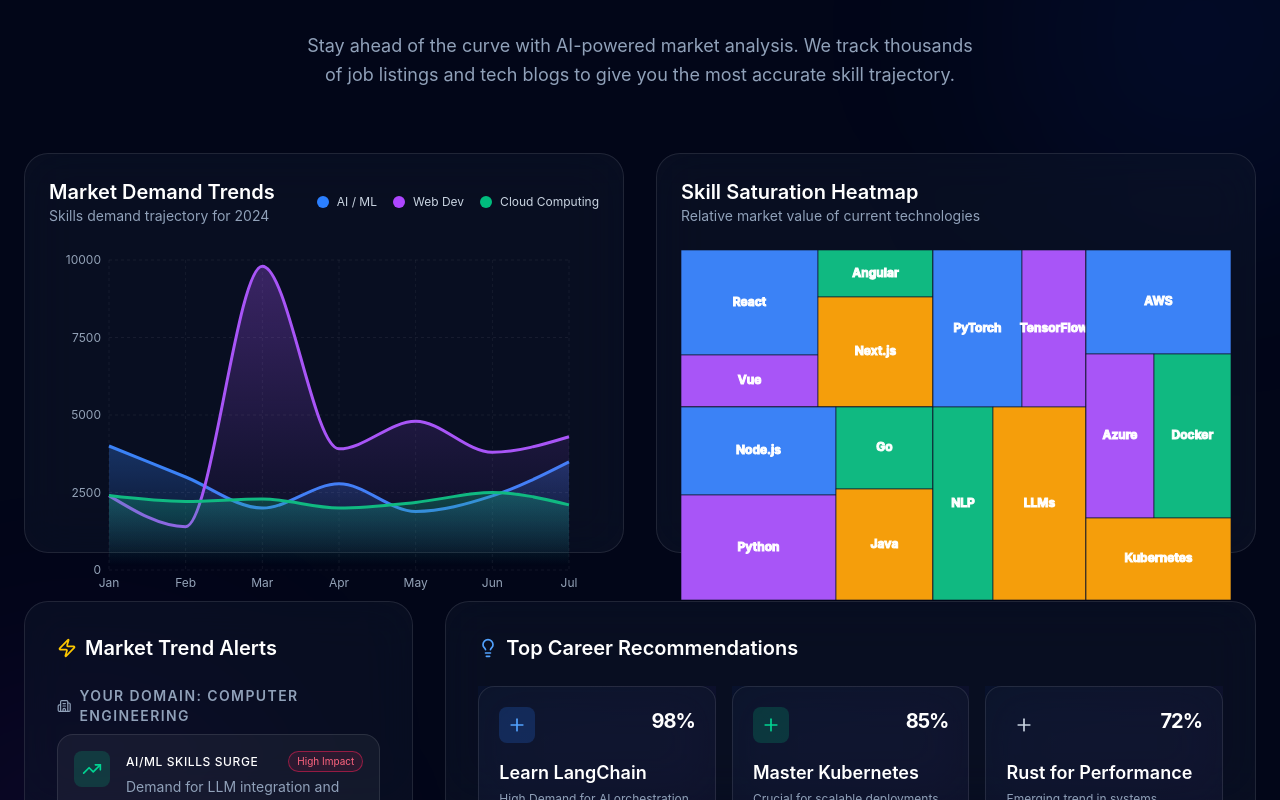
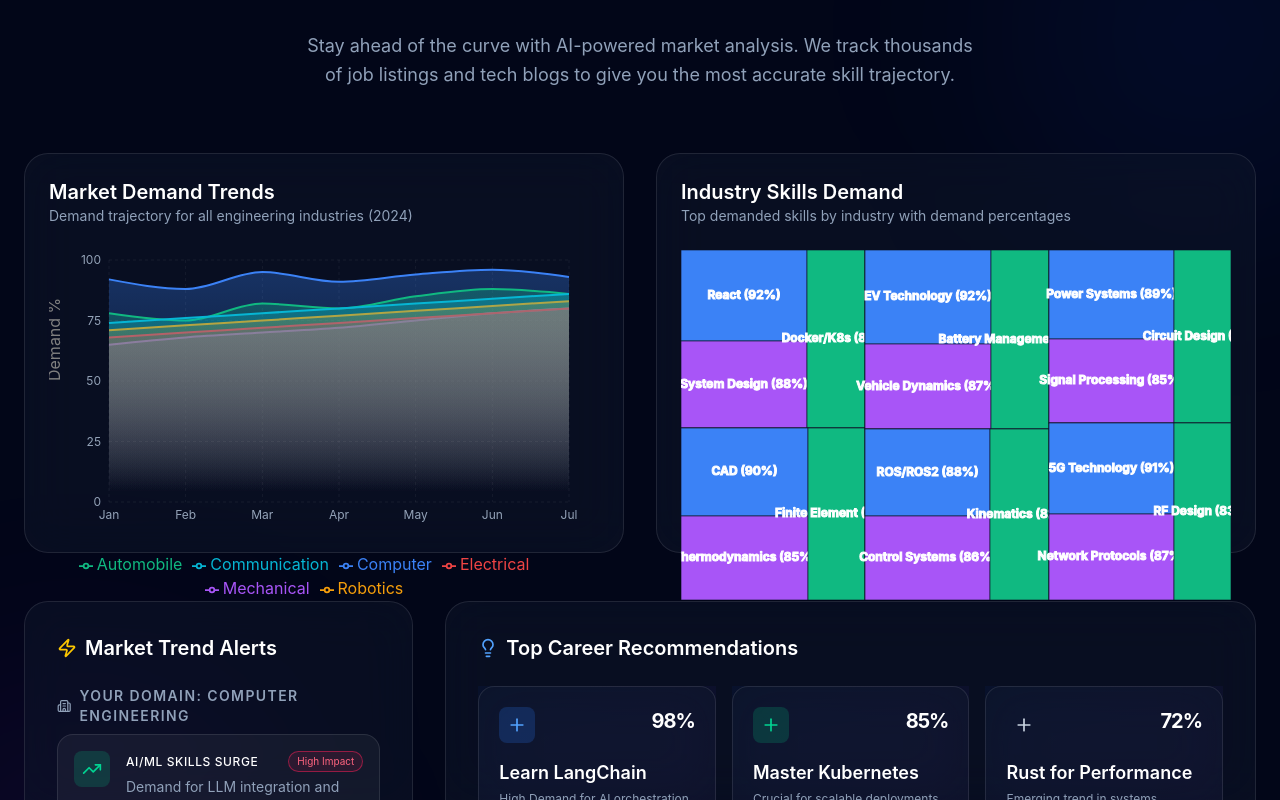
Before and after one commit to Varun-317/TECH-TITANS, a React (Vite) app: page / in a window 1280 px wide. Shown: the part 4256-5056 px from the top of the page. Built offline with nearby package versions, Linux system fonts and the light colour scheme.

Commit message:
feat: update market demand charts to show all 6 engineering industries with LPA salary format

```diff
--- a/src/components/SkillHeatmap.jsx
+++ b/src/components/SkillHeatmap.jsx
@@ -1,47 +1,66 @@
-import React from 'react';
-import { Treemap, ResponsiveContainer, Tooltip } from 'recharts';
-import { motion } from 'framer-motion';
+import React from "react";
+import { Treemap, ResponsiveContainer, Tooltip } from "recharts";
+import { motion } from "framer-motion";
 
 const data = [
     {
-        name: 'Frontend',
+        name: "Computer Engineering",
         children: [
-            { name: 'React', size: 4000 },
-            { name: 'Vue', size: 2000 },
-            { name: 'Angular', size: 1500 },
-            { name: 'Next.js', size: 3500 },
+            { name: "React (92%)", size: 4000 },
+            { name: "System Design (88%)", size: 3800 },
+            { name: "Docker/K8s (85%)", size: 3600 },
         ],
     },
     {
-        name: 'Backend',
+        name: "Mechanical Engineering",
         children: [
-            { name: 'Node.js', size: 3800 },
-            { name: 'Python', size: 4500 },
-            { name: 'Go', size: 2200 },
-            { name: 'Java', size: 3000 },
+            { name: "CAD (90%)", size: 3900 },
+            { name: "Thermodynamics (85%)", size: 3700 },
+            { name: "Finite Element (80%)", size: 3400 },
         ],
     },
     {
-        name: 'AI/ML',
+        name: "Automobile Engineering",
         children: [
-            { name: 'PyTorch', size: 3900 },
-            { name: 'TensorFlow', size: 2800 },
-            { name: 'NLP', size: 3200 },
-            { name: 'LLMs', size: 5000 },
+            { name: "EV Technology (92%)", size: 4100 },
+            { name: "Vehicle Dynamics (87%)", size: 3750 },
+            { name: "Battery Management (84%)", size: 3600 },
         ],
     },
     {
-        name: 'Cloud',
+        name: "Robotics & Automation",
         children: [
-            { name: 'AWS', size: 4200 },
-            { name: 'Azure', size: 3100 },
-            { name: 'Docker', size: 3500 },
-            { name: 'Kubernetes', size: 3300 },
+            { name: "ROS/ROS2 (88%)", size: 3800 },
+            { name: "Control Systems (86%)", size: 3700 },
+            { name: "Kinematics (82%)", size: 3500 },
+        ],
+    },
+    {
+        name: "Electrical Engineering",
+        children: [
+            { name: "Power Systems (89%)", size: 3850 },
+            { name: "Signal Processing (85%)", size: 3650 },
+            { name: "Circuit Design (81%)", size: 3450 },
+        ],
+    },
+    {
+        name: "Communication Engineering",
+        children: [
+            { name: "5G Technology (91%)", size: 4000 },
+            { name: "Network Protocols (87%)", size: 3750 },
+            { name: "RF Design (83%)", size: 3550 },
         ],
     },
 ];
 
-const COLORS = ['#3b82f6', '#a855f7', '#10b981', '#f59e0b', '#ef4444'];
+const COLORS = [
+    "#3b82f6",
+    "#a855f7",
+    "#10b981",
+    "#f59e0b",
+    "#ef4444",
+    "#06b6d4",
+];
 
 const CustomizedContent = (props) => {
     const { root, depth, x, y, width, height, index, name } = props;
@@ -55,7 +74,7 @@ const CustomizedContent = (props) => {
                 height={height}
                 style={{
                     fill: COLORS[index % COLORS.length],
-                    stroke: '#0f172a',
+                    stroke: "#0f172a",
                     strokeWidth: 2 / (depth + 1),
                     strokeOpacity: 1,
                 }}
@@ -86,8 +105,8 @@ const SkillHeatmap = () => {
             className="bg-slate-900/50 backdrop-blur-xl border border-white/10 p-6 rounded-3xl h-[400px]"
         >
             <div className="mb-6">
-                <h3 className="text-xl font-semibold text-white">Skill Saturation Heatmap</h3>
-                <p className="text-slate-400 text-sm">Relative market value of current technologies</p>
+                <h3 className="text-xl font-semibold text-white">Industry Skills Demand</h3>
+                <p className="text-slate-400 text-sm">Top demanded skills by industry with demand percentages</p>
             </div>
 
             <ResponsiveContainer width="100%" height="100%">
@@ -101,10 +120,10 @@ const SkillHeatmap = () => {
                 >
                     <Tooltip
                         contentStyle={{
-                            backgroundColor: '#0f172a',
-                            border: '1px solid rgba(255,255,255,0.1)',
-                            borderRadius: '12px',
-                            color: '#fff'
+                            backgroundColor: "#0f172a",
+                            border: "1px solid rgba(255,255,255,0.1)",
+                            borderRadius: "12px",
+                            color: "#fff",
                         }}
                     />
                 </Treemap>
--- a/src/components/TrendChart.jsx
+++ b/src/components/TrendChart.jsx
@@ -3,13 +3,13 @@ import { AreaChart, Area, XAxis, YAxis, CartesianGrid, Tooltip, ResponsiveContai
 import { motion } from 'framer-motion';
 
 const data = [
-    { month: 'Jan', AI: 4000, WebDev: 2400, Cloud: 2400 },
-    { month: 'Feb', AI: 3000, WebDev: 1398, Cloud: 2210 },
-    { month: 'Mar', AI: 2000, WebDev: 9800, Cloud: 2290 },
-    { month: 'Apr', AI: 2780, WebDev: 3908, Cloud: 2000 },
-    { month: 'May', AI: 1890, WebDev: 4800, Cloud: 2181 },
-    { month: 'Jun', AI: 2390, WebDev: 3800, Cloud: 2500 },
-    { month: 'Jul', AI: 3490, WebDev: 4300, Cloud: 2100 },
+    { month: 'Jan', Computer: 92, Mechanical: 65, Automobile: 78, Robotics: 71, Electrical: 68, Communication: 74 },
+    { month: 'Feb', Computer: 88, Mechanical: 68, Automobile: 75, Robotics: 73, Electrical: 70, Communication: 76 },
+    { month: 'Mar', Computer: 95, Mechanical: 70, Automobile: 82, Robotics: 75, Electrical: 72, Communication: 78 },
+    { month: 'Apr', Computer: 91, Mechanical: 72, Automobile: 80, Robotics: 77, Electrical: 74, Communication: 80 },
+    { month: 'May', Computer: 94, Mechanical: 75, Automobile: 85, Robotics: 79, Electrical: 76, Communication: 82 },
+    { month: 'Jun', Computer: 96, Mechanical: 78, Automobile: 88, Robotics: 81, Electrical: 78, Communication: 84 },
+    { month: 'Jul', Computer: 93, Mechanical: 80, Automobile: 86, Robotics: 83, Electrical: 80, Communication: 86 },
 ];
 
 const TrendChart = () => {
@@ -20,41 +20,37 @@ const TrendChart = () => {
             viewport={{ once: true }}
             className="bg-slate-900/50 backdrop-blur-xl border border-white/10 p-6 rounded-3xl h-[400px]"
         >
-            <div className="flex items-center justify-between mb-6">
-                <div>
-                    <h3 className="text-xl font-semibold text-white">Market Demand Trends</h3>
-                    <p className="text-slate-400 text-sm">Skills demand trajectory for 2024</p>
-                </div>
-                <div className="flex gap-4">
-                    <div className="flex items-center gap-2">
-                        <div className="w-3 h-3 rounded-full bg-blue-500"></div>
-                        <span className="text-xs text-slate-300">AI / ML</span>
-                    </div>
-                    <div className="flex items-center gap-2">
-                        <div className="w-3 h-3 rounded-full bg-purple-500"></div>
-                        <span className="text-xs text-slate-300">Web Dev</span>
-                    </div>
-                    <div className="flex items-center gap-2">
-                        <div className="w-3 h-3 rounded-full bg-emerald-500"></div>
-                        <span className="text-xs text-slate-300">Cloud Computing</span>
-                    </div>
-                </div>
+            <div className="mb-6">
+                <h3 className="text-xl font-semibold text-white">Market Demand Trends</h3>
+                <p className="text-slate-400 text-sm">Demand trajectory for all engineering industries (2024)</p>
             </div>
 
             <ResponsiveContainer width="100%" height="100%">
                 <AreaChart data={data} margin={{ top: 10, right: 30, left: 0, bottom: 0 }}>
                     <defs>
-                        <linearGradient id="colorAI" x1="0" y1="0" x2="0" y2="1">
+                        <linearGradient id="colorComputer" x1="0" y1="0" x2="0" y2="1">
                             <stop offset="5%" stopColor="#3b82f6" stopOpacity={0.3} />
                             <stop offset="95%" stopColor="#3b82f6" stopOpacity={0} />
                         </linearGradient>
-                        <linearGradient id="colorWeb" x1="0" y1="0" x2="0" y2="1">
+                        <linearGradient id="colorMechanical" x1="0" y1="0" x2="0" y2="1">
                             <stop offset="5%" stopColor="#a855f7" stopOpacity={0.3} />
                             <stop offset="95%" stopColor="#a855f7" stopOpacity={0} />
                         </linearGradient>
-                        <linearGradient id="colorCloud" x1="0" y1="0" x2="0" y2="1">
+                        <linearGradient id="colorAutomobile" x1="0" y1="0" x2="0" y2="1">
                             <stop offset="5%" stopColor="#10b981" stopOpacity={0.3} />
                             <stop offset="95%" stopColor="#10b981" stopOpacity={0} />
+                        </linearGradient>
+                        <linearGradient id="colorRobotics" x1="0" y1="0" x2="0" y2="1">
+                            <stop offset="5%" stopColor="#f59e0b" stopOpacity={0.3} />
+                            <stop offset="95%" stopColor="#f59e0b" stopOpacity={0} />
+                        </linearGradient>
+                        <linearGradient id="colorElectrical" x1="0" y1="0" x2="0" y2="1">
+                            <stop offset="5%" stopColor="#ef4444" stopOpacity={0.3} />
+                            <stop offset="95%" stopColor="#ef4444" stopOpacity={0} />
+                        </linearGradient>
+                        <linearGradient id="colorCommunication" x1="0" y1="0" x2="0" y2="1">
+                            <stop offset="5%" stopColor="#06b6d4" stopOpacity={0.3} />
+                            <stop offset="95%" stopColor="#06b6d4" stopOpacity={0} />
                         </linearGradient>
                     </defs>
                     <CartesianGrid strokeDasharray="3 3" stroke="#ffffff10" />
@@ -70,6 +66,7 @@ const TrendChart = () => {
                         fontSize={12}
                         tickLine={false}
                         axisLine={false}
+                        label={{ value: 'Demand %', angle: -90, position: 'insideLeft' }}
                     />
                     <Tooltip
                         contentStyle={{
@@ -78,30 +75,59 @@ const TrendChart = () => {
                             borderRadius: '12px',
                             color: '#fff'
                         }}
+                        formatter={(value) => [`${value}%`, '']}
+                    />
+                    <Legend
+                        wrapperStyle={{ paddingTop: '20px' }}
+                        iconType="line"
                     />
                     <Area
                         type="monotone"
-                        dataKey="AI"
+                        dataKey="Computer"
                         stroke="#3b82f6"
-                        strokeWidth={3}
+                        strokeWidth={2}
                         fillOpacity={1}
-                        fill="url(#colorAI)"
+                        fill="url(#colorComputer)"
                     />
                     <Area
                         type="monotone"
-                        dataKey="WebDev"
+                        dataKey="Mechanical"
                         stroke="#a855f7"
-                        strokeWidth={3}
+                        strokeWidth={2}
                         fillOpacity={1}
-                        fill="url(#colorWeb)"
+                        fill="url(#colorMechanical)"
                     />
                     <Area
                         type="monotone"
-                        dataKey="Cloud"
+                        dataKey="Automobile"
                         stroke="#10b981"
-                        strokeWidth={3}
+                        strokeWidth={2}
                         fillOpacity={1}
-                        fill="url(#colorCloud)"
+                        fill="url(#colorAutomobile)"
+                    />
+                    <Area
+                        type="monotone"
+                        dataKey="Robotics"
+                        stroke="#f59e0b"
+                        strokeWidth={2}
+                        fillOpacity={1}
+                        fill="url(#colorRobotics)"
+                    />
+                    <Area
+                        type="monotone"
+                        dataKey="Electrical"
+                        stroke="#ef4444"
+                        strokeWidth={2}
+                        fillOpacity={1}
+                        fill="url(#colorElectrical)"
+                    />
+                    <Area
+                        type="monotone"
+                        dataKey="Communication"
+                        stroke="#06b6d4"
+                        strokeWidth={2}
+                        fillOpacity={1}
+                        fill="url(#colorCommunication)"
                     />
                 </AreaChart>
             </ResponsiveContainer>
--- a/src/data/courseResources.js
+++ b/src/data/courseResources.js
@@ -402,9 +402,9 @@ export const courseResources = {
 export const jobMarketData = {
   "Computer Engineering": {
     jobs: [
-      { role: 'Senior Fullstack Engineer', salary: '$145k - $210k', company: 'FAANG', skills: ['React', 'Node.js', 'System Design'], location: 'San Francisco' },
-      { role: 'Backend Engineer', salary: '$120k - $180k', company: 'Startups', skills: ['Python', 'AWS', 'Microservices'], location: 'Remote' },
-      { role: 'DevOps Engineer', salary: '$130k - $190k', company: 'Enterprise', skills: ['Docker', 'K8s', 'CI/CD'], location: 'New York' }
+      { role: 'Senior Fullstack Engineer', salary: '12-18 LPA', company: 'FAANG', skills: ['React', 'Node.js', 'System Design'], location: 'Bangalore' },
+      { role: 'Backend Engineer', salary: '10-15 LPA', company: 'Startups', skills: ['Python', 'AWS', 'Microservices'], location: 'Remote' },
+      { role: 'DevOps Engineer', salary: '11-16 LPA', company: 'Enterprise', skills: ['Docker', 'K8s', 'CI/CD'], location: 'Pune' }
     ],
     skills: [
       { name: 'React', demand: 92, growth: '+45%' },
@@ -414,9 +414,9 @@ export const jobMarketData = {
   },
   "Mechanical Engineering": {
     jobs: [
-      { role: 'Product Design Lead', salary: '$110k - $160k', company: 'Manufacturing', skills: ['CAD', 'FEA', 'Project Management'], location: 'Detroit' },
-      { role: 'Mechanical Engineer', salary: '$90k - $140k', company: 'Aerospace', skills: ['CATIA', 'ANSYS', 'Thermodynamics'], location: 'Southern CA' },
-      { role: 'Manufacturing Engineer', salary: '$95k - $145k', company: 'Automotive', skills: ['Lean', 'Six Sigma', 'CAD'], location: 'Various' }
+      { role: 'Product Design Lead', salary: '9-13 LPA', company: 'Manufacturing', skills: ['CAD', 'FEA', 'Project Management'], location: 'Chennai' },
+      { role: 'Mechanical Engineer', salary: '7.5-11 LPA', company: 'Aerospace', skills: ['CATIA', 'ANSYS', 'Thermodynamics'], location: 'Hyderabad' },
+      { role: 'Manufacturing Engineer', salary: '8-12 LPA', company: 'Automotive', skills: ['Lean', 'Six Sigma', 'CAD'], location: 'Pune' }
     ],
     skills: [
       { name: 'CAD Design', demand: 78, growth: '+25%' },
@@ -426,9 +426,9 @@ export const jobMarketData = {
   },
   "Automobile Engineering": {
     jobs: [
-      { role: 'EV Systems Architect', salary: '$130k - $190k', company: 'Tesla/NIO', skills: ['EV Tech', 'Control Systems', 'Battery Tech'], location: 'Bay Area' },
-      { role: 'Powertrain Engineer', salary: '$110k - $165k', company: 'OEM', skills: ['Engine Design', 'Simulation', 'Emissions'], location: 'Detroit' },
-      { role: 'Autonomous Driving Engineer', salary: '$135k - $200k', company: 'Waymo', skills: ['ADAS', 'LiDAR', 'C++'], location: 'Mountain View' }
+      { role: 'EV Systems Architect', salary: '11-16 LPA', company: 'Tesla/NIO', skills: ['EV Tech', 'Control Systems', 'Battery Tech'], location: 'Bangalore' },
+      { role: 'Powertrain Engineer', salary: '9-14 LPA', company: 'OEM', skills: ['Engine Design', 'Simulation', 'Emissions'], location: 'Mumbai' },
+      { role: 'Autonomous Driving Engineer', salary: '11.5-17 LPA', company: 'Autonomous Co.', skills: ['ADAS', 'LiDAR', 'C++'], location: 'Pune' }
     ],
     skills: [
       { name: 'EV Powertrains', demand: 89, growth: '+80%' },
@@ -438,9 +438,9 @@ export const jobMarketData = {
   },
   "Robotics & Automation": {
     jobs: [
-      { role: 'Robotics Software Engineer', salary: '$125k - $185k', company: 'Boston Dynamics', skills: ['ROS', 'C++', 'ML'], location: 'Boston' },
-      { role: 'Automation Engineer', salary: '$100k - $155k', company: 'Manufacturing', skills: ['PLC', 'SCADA', 'CAM'], location: 'Midwest' },
-      { role: 'Computer Vision Engineer', salary: '$120k - $175k', company: 'Perception', skills: ['OpenCV', 'YOLO', 'PyTorch'], location: 'Remote' }
+      { role: 'Robotics Software Engineer', salary: '10.5-15.5 LPA', company: 'Robotics Inc.', skills: ['ROS', 'C++', 'ML'], location: 'Bangalore' },
+      { role: 'Automation Engineer', salary: '8.5-13 LPA', company: 'Manufacturing', skills: ['PLC', 'SCADA', 'CAM'], location: 'Ahmedabad' },
+      { role: 'Computer Vision Engineer', salary: '10-15 LPA', company: 'Tech Co.', skills: ['OpenCV', 'YOLO', 'PyTorch'], location: 'Remote' }
     ],
     skills: [
       { name: 'ROS', demand: 81, growth: '+40%' },
@@ -450,9 +450,9 @@ export const jobMarketData = {
   },
   "Electrical Engineering": {
     jobs: [
-      { role: 'Embedded Systems Lead', salary: '$120k - $175k', company: 'Semiconductor', skills: ['Verilog', 'FPGA', 'C'], location: 'San Jose' },
-      { role: 'Power Systems Engineer', salary: '$105k - $160k', company: 'Utility', skills: ['PSSE', 'Smart Grid', 'High Voltage'], location: 'Various' },
-      { role: 'PCB Design Engineer', salary: '$95k - $145k', company: 'Electronics', skills: ['Altium', 'Signal Integrity', 'EMC'], location: 'Remote' }
+      { role: 'Embedded Systems Lead', salary: '10-15 LPA', company: 'Electronics', skills: ['Verilog', 'FPGA', 'C'], location: 'Bangalore' },
+      { role: 'Power Systems Engineer', salary: '8.5-13 LPA', company: 'Utility', skills: ['PSSE', 'Smart Grid', 'High Voltage'], location: 'Delhi' },
+      { role: 'PCB Design Engineer', salary: '8-12.5 LPA', company: 'Electronics', skills: ['Altium', 'Signal Integrity', 'EMC'], location: 'Remote' }
     ],
     skills: [
       { name: 'FPGA/Verilog', demand: 79, growth: '+30%' },
@@ -462,9 +462,9 @@ export const jobMarketData = {
   },
   "Communication Engineering": {
     jobs: [
-      { role: '5G Network Architect', salary: '$135k - $200k', company: 'Telecom', skills: ['5G', 'Network Design', 'Protocols'], location: 'Various' },
-      { role: 'RF Engineer', salary: '$115k - $170k', company: 'Wireless', skills: ['RF Design', 'HFSS', 'Antennas'], location: 'San Diego' },
-      { role: 'Optical Communications Engineer', salary: '$120k - $175k', company: 'Fiber Companies', skills: ['Fiber Optics', 'DWDM', 'DSP'], location: 'Remote' }
+      { role: '5G Network Architect', salary: '11.5-17 LPA', company: 'Telecom', skills: ['5G', 'Network Design', 'Protocols'], location: 'Mumbai' },
+      { role: 'RF Engineer', salary: '9.5-14.5 LPA', company: 'Wireless', skills: ['RF Design', 'HFSS', 'Antennas'], location: 'Bangalore' },
+      { role: 'Optical Communications Engineer', salary: '10-15.5 LPA', company: 'Telecom', skills: ['Fiber Optics', 'DWDM', 'DSP'], location: 'Remote' }
     ],
     skills: [
       { name: '5G Technology', demand: 87, growth: '+75%' },
```
